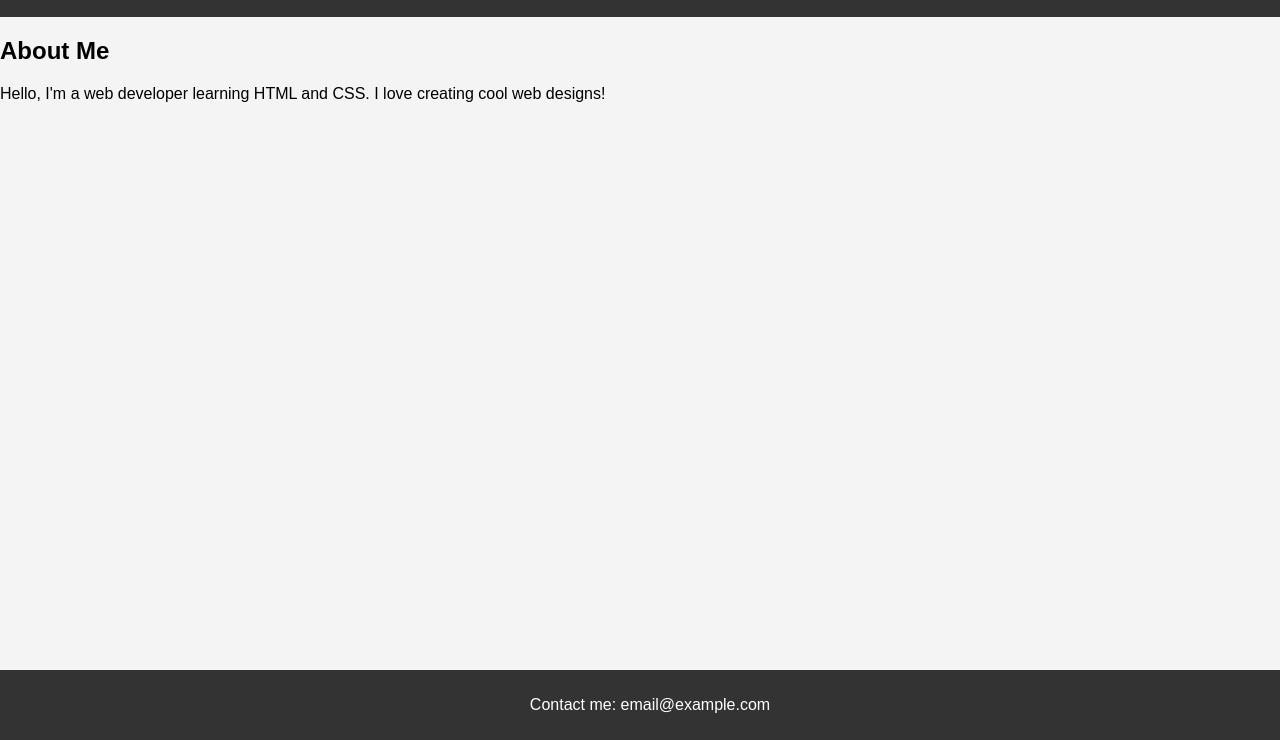
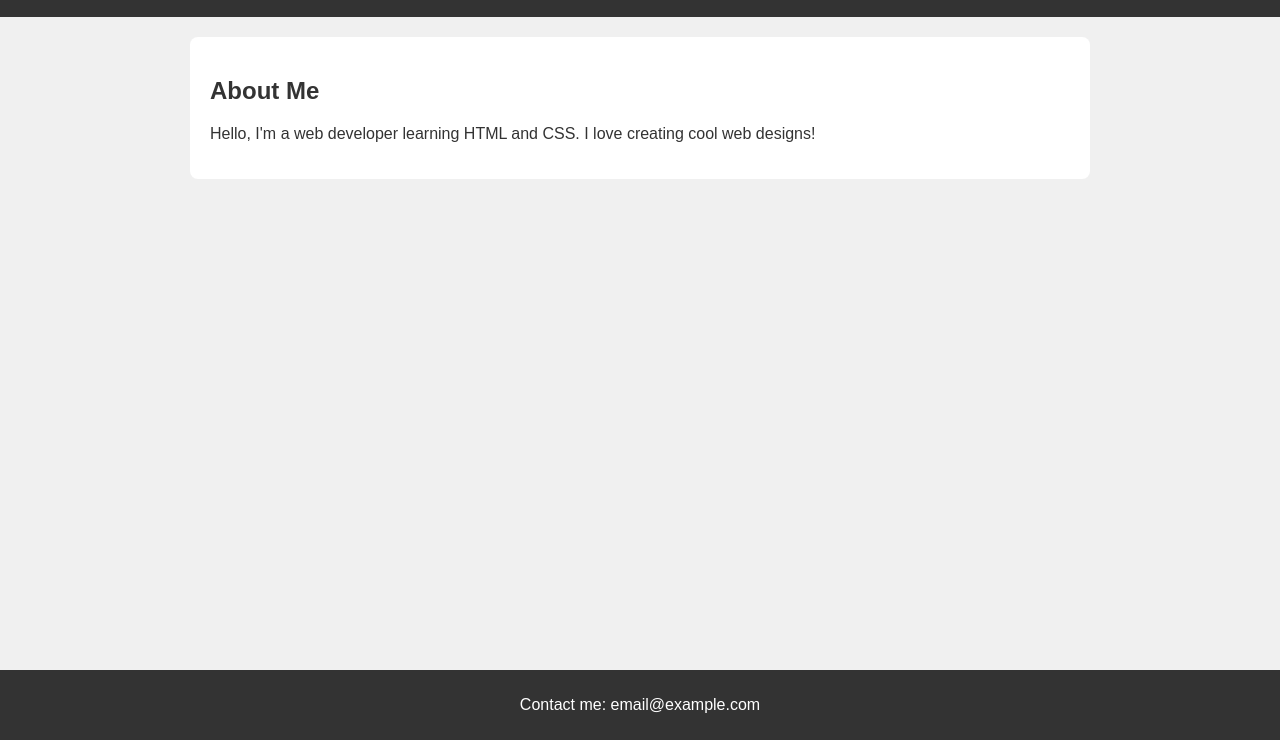
Before and after one commit to MaxCadiente/css-practice, a plain HTML site: page index.html in a window 1280 px wide. Shown: the part 60-800 px from the top of the page. Drawn offline with Linux system fonts and the light colour scheme.

Commit message:
Make new style sheet

```diff
--- a/styles.css
+++ b/styles.css
@@ -2,33 +2,38 @@ body {
     font-family: Arial, sans-serif;
     margin: 0;
     padding: 0;
-    background-color: #f4f4f4;
+    background-color: #f0f0f0;
 }
 
+/* Header styles */
 .header {
     background-color: #333;
     color: white;
     text-align: center;
-    padding: 20px;
+    padding: 20px 0;
 }
 
 .header h1 {
     margin: 0;
 }
 
-.main-content {
+/* Main content styles */
+.main.content {
     background-color: white;
-    color: 333;
+    color: #333;
     padding: 20px;
-    margin: 20px;
+    margin: 20px auto;
+    max-width: 900px; /* Limits the width of content */
     border-radius: 8px;
+    box-sizing: border-box;
 }
 
+/* Footer styles */
 .footer {
     background-color: #333;
     color: white;
     text-align: center;
-    padding: 10px;
+    padding: 10px 0;
     position: fixed;
     bottom: 0;
     width: 100%;
```
